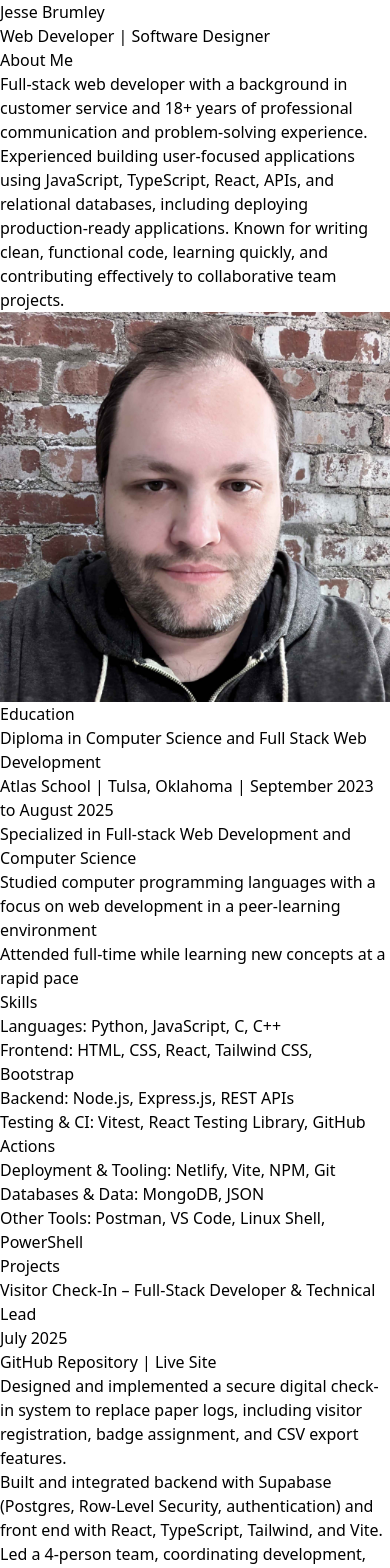
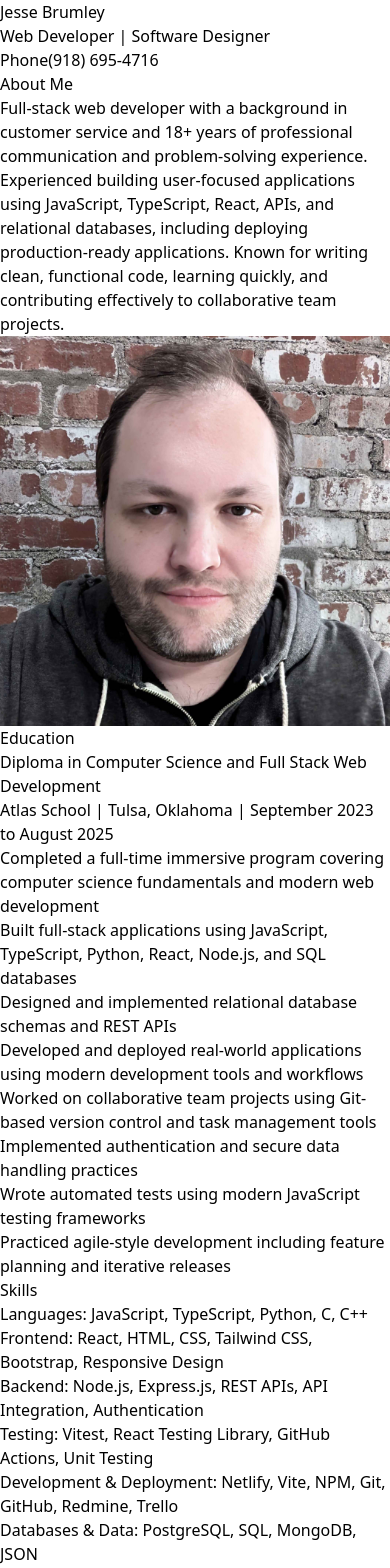
Before and after one commit to jessebrumley/hire, a React (Vite) app: page / in a window 390 px wide. Shown: the top 1568 px of the page. Built offline with nearby package versions, Linux system fonts and the light colour scheme.

Commit message:
Add resume updates, skills improvements, phone contact, and UI fixes

```diff
--- a/src/components/Contact.tsx
+++ b/src/components/Contact.tsx
@@ -5,7 +5,7 @@ export default function Contact() {
                 <h2 className="text-2xl font-bold mb-4">Contact</h2>
 
                 <p className="mb-6 text-start text-black">
-                    If you'd like to get in touch, feel free to reach out via email, LinkedIn, or GitHub!
+                    If you'd like to get in touch, feel free to reach out via phone, email, or LinkedIn!
                 </p>
 
                 <div className="flex flex-wrap justify-start gap-4">
@@ -31,6 +31,12 @@ export default function Contact() {
                     >
                         LinkedIn
                     </a>
+                    <a
+                        href="tel:+19186954716"
+                        className="bg-blue-600 text-white font-semibold py-2 px-4 rounded hover:bg-blue-700 transition"
+                    >
+                        Call (918) 695-4716
+                    </a>
                 </div>
             </div>
         </section>
--- a/src/components/Education.tsx
+++ b/src/components/Education.tsx
@@ -22,9 +22,14 @@ export default function Education() {
 
 
                 <ul className="list-disc list-inside mt-2 text-black">
-                    <li>Specialized in Full-stack Web Development and Computer Science</li>
-                    <li>Studied computer programming languages with a focus on web development in a peer-learning environment</li>
-                    <li>Attended full-time while learning new concepts at a rapid pace</li>
+                    <li>Completed a full-time immersive program covering computer science fundamentals and modern web development</li>
+                    <li>Built full-stack applications using JavaScript, TypeScript, Python, React, Node.js, and SQL databases</li>
+                    <li>Designed and implemented relational database schemas and REST APIs</li>
+                    <li>Developed and deployed real-world applications using modern development tools and workflows</li>
+                    <li>Worked on collaborative team projects using Git-based version control and task management tools</li>
+                    <li>Implemented authentication and secure data handling practices</li>
+                    <li>Wrote automated tests using modern JavaScript testing frameworks</li>
+                    <li>Practiced agile-style development including feature planning and iterative releases</li>
                 </ul>
             </div>
         </section>
--- a/src/components/Header.tsx
+++ b/src/components/Header.tsx
@@ -4,8 +4,21 @@ export default function Header() {
     return (
         <header className="bg-blue-700 text-white py-8">
             <div className="container mx-auto text-center">
-                <h1 className="text-4xl font-bold">Jesse Brumley</h1>
-                <p className="text-lg mt-2">Web Developer | Software Designer</p>
+                <h1 className="mb-2 text-4xl font-bold">
+                    Jesse Brumley
+                </h1>
+                <p className="text-lg mt-2">
+                    Web Developer | Software Designer
+                    </p>
+                <p className="text-lg">
+                    Phone
+                    <a
+                        href="tel:+19186954716"
+                        className="ml-2 hover:underline"
+                    >
+                        (918) 695-4716
+                    </a>
+                </p>
             </div>
         </header>
     );
--- a/src/components/Skills.tsx
+++ b/src/components/Skills.tsx
@@ -5,13 +5,40 @@ export default function Skills() {
                 <h2 className="text-2xl font-bold mb-4">Skills</h2>
 
                 <ul className="space-y-2 list-disc list-inside pl-2">
-                    <li><span className="font-semibold">Languages:</span> Python, JavaScript, C, C++</li>
-                    <li><span className="font-semibold">Frontend:</span> HTML, CSS, React, Tailwind CSS, Bootstrap</li>
-                    <li><span className="font-semibold">Backend:</span> Node.js, Express.js, REST APIs</li>
-                    <li><span className="font-semibold">Testing & CI:</span> Vitest, React Testing Library, GitHub Actions</li>
-                    <li><span className="font-semibold">Deployment & Tooling:</span> Netlify, Vite, NPM, Git</li>
-                    <li><span className="font-semibold">Databases & Data:</span> MongoDB, JSON</li>
-                    <li><span className="font-semibold">Other Tools:</span> Postman, VS Code, Linux Shell, PowerShell</li>
+                    <li>
+                        <span className="font-semibold">Languages:</span>{" "}
+                        JavaScript, TypeScript, Python, C, C++
+                    </li>
+
+                    <li>
+                        <span className="font-semibold">Frontend:</span>{" "}
+                        React, HTML, CSS, Tailwind CSS, Bootstrap, Responsive Design
+                    </li>
+
+                    <li>
+                        <span className="font-semibold">Backend:</span>{" "}
+                        Node.js, Express.js, REST APIs, API Integration, Authentication
+                    </li>
+
+                    <li>
+                        <span className="font-semibold">Testing:</span>{" "}
+                        Vitest, React Testing Library, GitHub Actions, Unit Testing
+                    </li>
+
+                    <li>
+                        <span className="font-semibold">Development & Deployment:</span>{" "}
+                        Netlify, Vite, NPM, Git, GitHub, Redmine, Trello
+                    </li>
+
+                    <li>
+                        <span className="font-semibold">Databases & Data:</span>{" "}
+                        PostgreSQL, SQL, MongoDB, JSON
+                    </li>
+
+                    <li>
+                        <span className="font-semibold">Other Tools:</span>{" "}
+                        React Native, Android Studio, Postman, VS Code, Linux Shell, PowerShell
+                    </li>
                 </ul>
             </div>
         </section>
```
